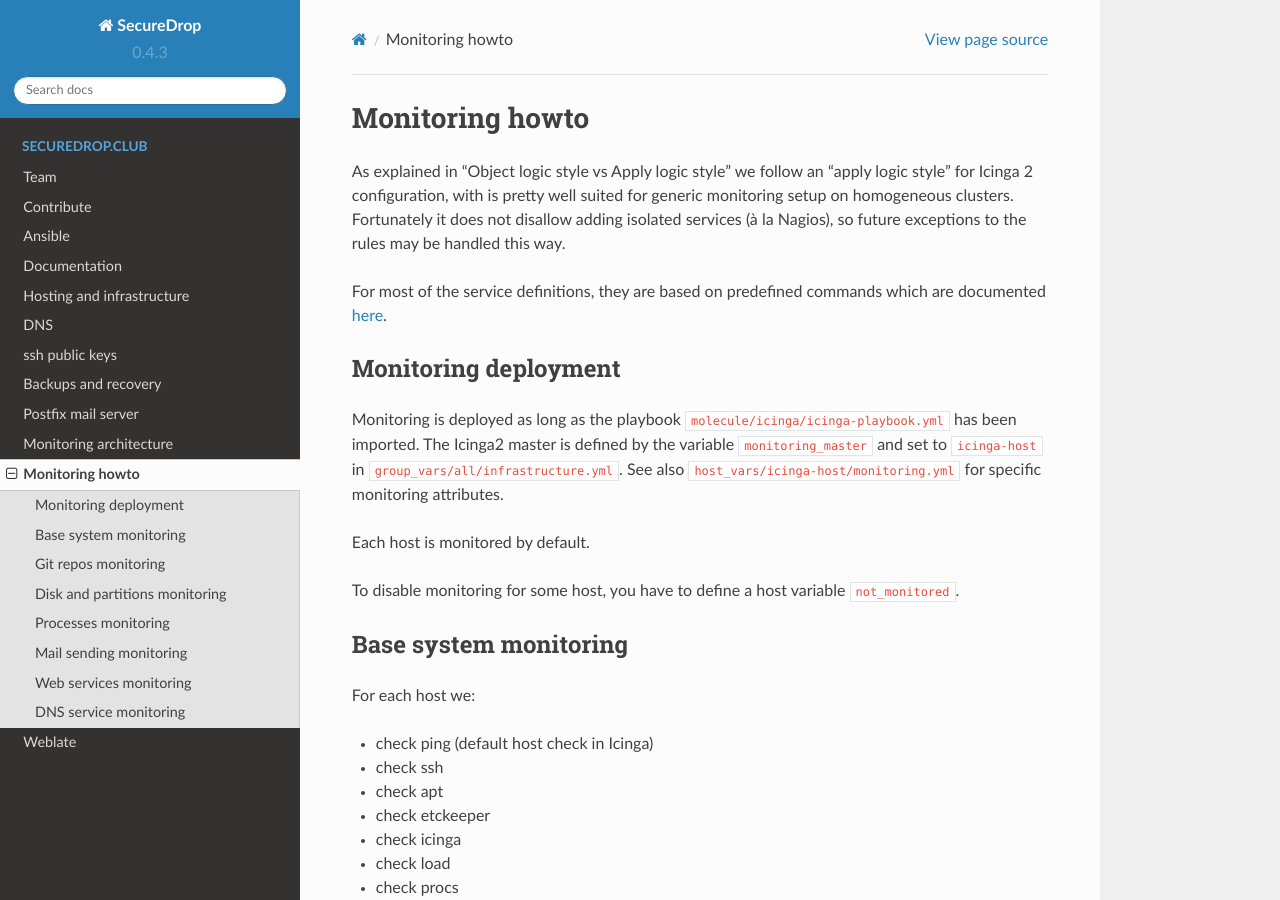
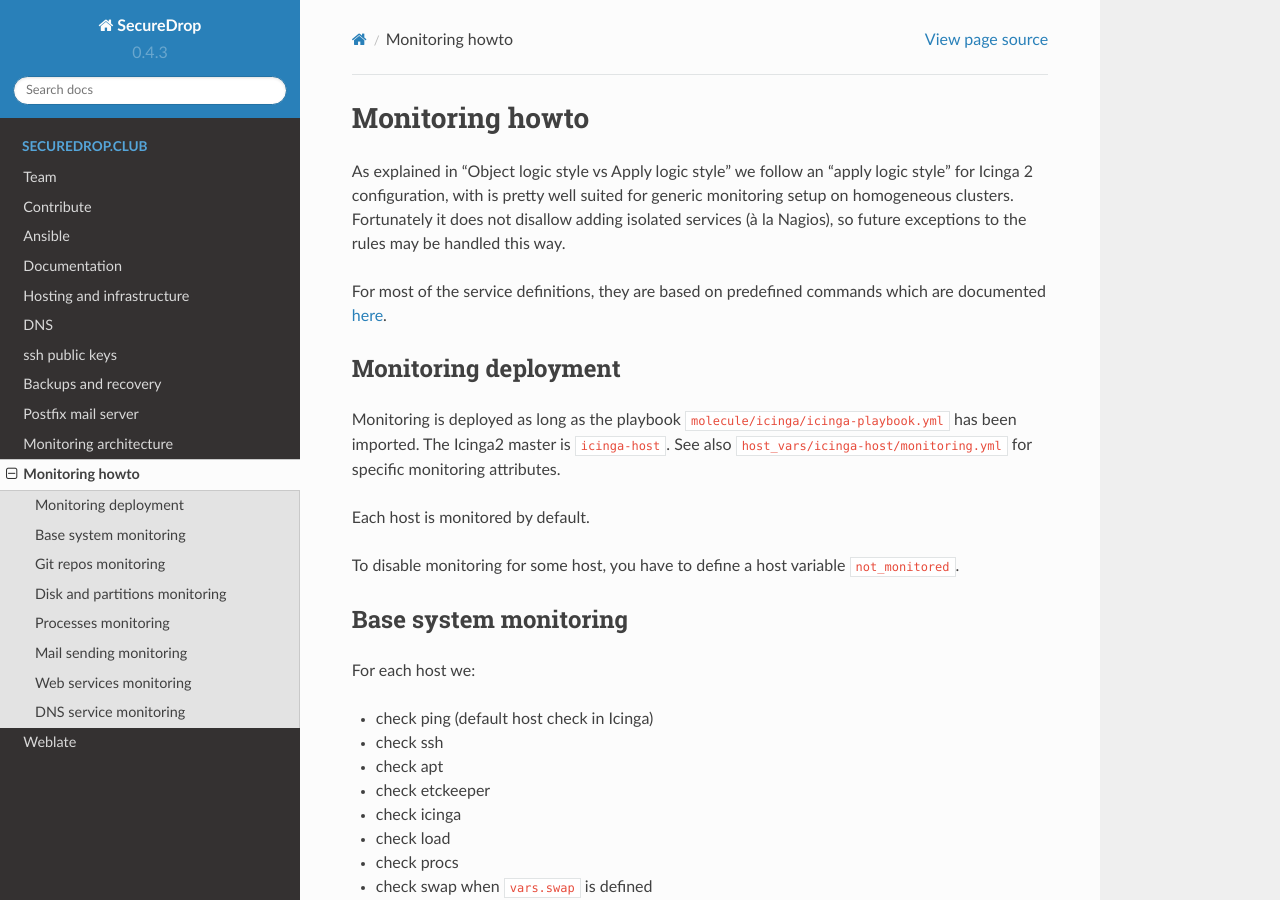
Before and after one commit to singuliere/enough, a Sphinx documentation site: the page built from docs/monitoring_howto.rst, in a window 1280 px wide and 900 px high. Built offline with Sphinx 7.4.7 and the Read the Docs theme 2.0.0, drawn with Linux system fonts in a browser that asks for light colours.

Commit message:
back to hardcoded names

```diff
--- a/docs/monitoring_howto.rst
+++ b/docs/monitoring_howto.rst
@@ -16,9 +16,8 @@ Monitoring deployment
 
 Monitoring is deployed as long as the playbook
 ``molecule/icinga/icinga-playbook.yml`` has been imported. The Icinga2 master
-is defined by the variable ``monitoring_master`` and set to ``icinga-host`` in
-``group_vars/all/infrastructure.yml``. See also
-``host_vars/icinga-host/monitoring.yml`` for specific monitoring attributes.
+is ``icinga-host``. See also ``host_vars/icinga-host/monitoring.yml`` for
+specific monitoring attributes.
 
 Each host is monitored by default.
 
```
Also changed, not shown: 1 other file.
